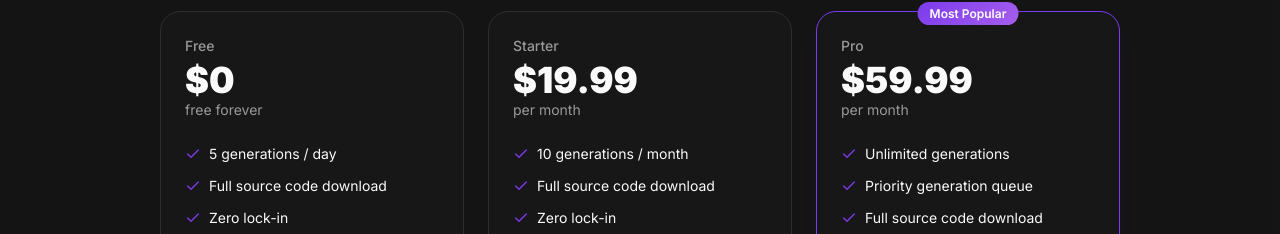
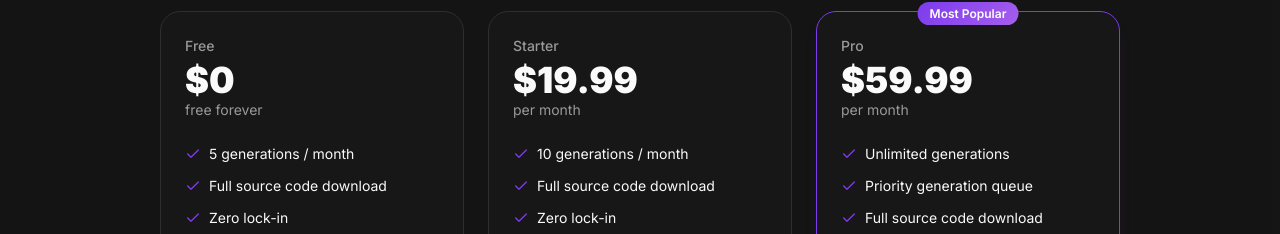
Before and after one commit to MrCraDooM/appicrafy, a React (Vite) app: page / in a window 1280 px wide. Shown: the part 2197-2431 px from the top of the page. Built offline with nearby package versions, Linux system fonts and the light colour scheme; no server answers; the HTML template or start-up script is replaced by a standard one.

Commit message:
change free plan from daily to monthly (5/month)

```diff
--- a/src/pages/Landing.tsx
+++ b/src/pages/Landing.tsx
@@ -44,7 +44,7 @@ const PLANS = [
     name: "Free",
     price: "$0",
     period: "free forever",
-    features: ["5 generations / day", "Full source code download", "Zero lock-in"],
+    features: ["5 generations / month", "Full source code download", "Zero lock-in"],
     cta: "Get started free",
     highlight: false,
   },
```
